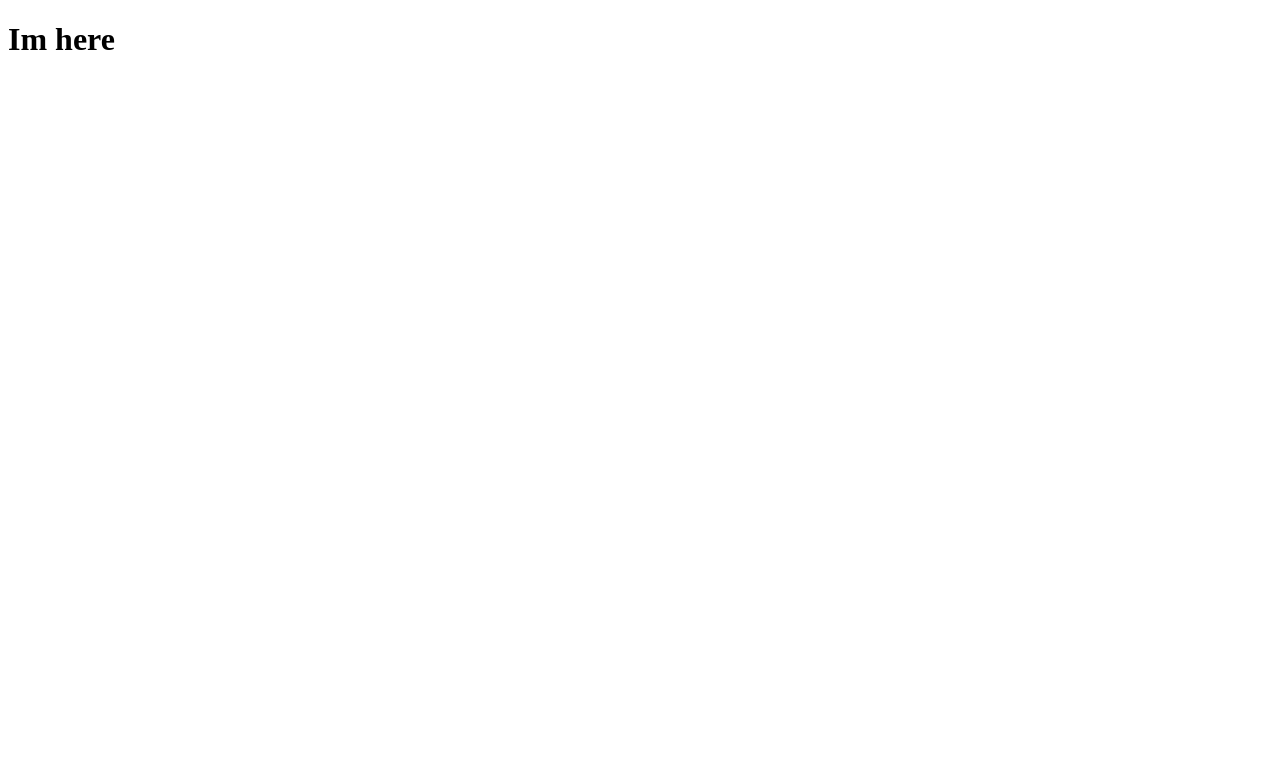
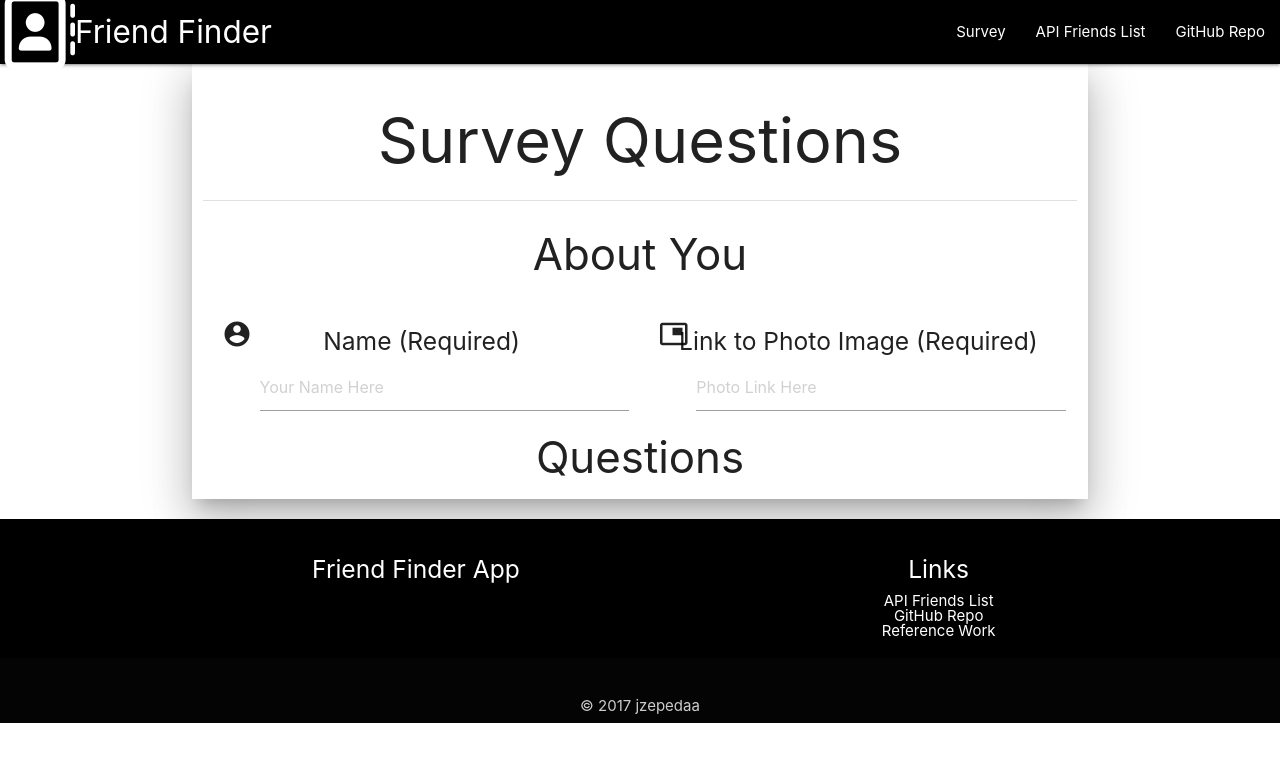
Before and after one commit to jzepedaa/friendFinder, a website: page app/public/survey.html in a window 1280 px wide. Drawn offline with nearby package versions, Linux system fonts and the light colour scheme.

Commit message:
added to survey file

```diff
--- a/app/public/survey.html
+++ b/app/public/survey.html
@@ -6,11 +6,91 @@
     <meta name="viewport" content="width=device-width, initial-scale=1.0">
     <meta http-equiv="X-UA-Compatible" content="ie=edge">
     <title>Survey</title>
+    <!-- Link to the jQuery Library -->
+    <script type="text/javascript" src="https://code.jquery.com/jquery-2.1.1.min.js"></script>
+
+    <!-- Including Font Awesome Icons -->
+    <script src="https://use.fontawesome.com/b38c8ed4c7.js"></script>
+
+    <!-- Link to reset stylesheet -->
+    <link rel="stylesheet" href="css/reset.css">
+
+    <!--Import Google Icon Font-->
+    <link href="https://fonts.googleapis.com/icon?family=Material+Icons" rel="stylesheet">
+
+    <!-- Compiled and minified Materialize CSS -->
+    <link rel="stylesheet" href="https://cdnjs.cloudflare.com/ajax/libs/materialize/0.98.0/css/materialize.min.css">
+
+    <!-- Compiled and minified Materialize JavaScript -->
+    <script src="https://cdnjs.cloudflare.com/ajax/libs/materialize/0.98.0/js/materialize.min.js"></script>
+
+    <link rel="stylesheet" href="css/style.css">
 </head>
 
 <body>
-
-    <H1>Im here</H1>
+    <header>
+        <nav>
+            <div class="nav-wrapper black accent-2">
+                <i class="fa fa-address-book-o fa-5x" aria-hidden="true" id=logo-icon></i>
+                <a href="./home.html" class="brand-logo" id="logo">Friend Finder</a>
+                <ul class="right hide-on-med-and-down" id="head-nav-links">
+                    <li><a href="./survey.html">Survey</a></li>
+                    <li><a href="/api/friends">API Friends List</a></li>
+                    <li><a href="https://github.com/jzepedaa/friendFinder">GitHub Repo</a></li>
+                </ul>
+            </div>
+        </nav>
+    </header>
+    <main>
+        <div class="container">
+            <div class="row">
+                <div class="col s12 z-depth-5 maincontainer">
+                    <div id="maincontainer-content">
+                        <h1>Survey Questions</h1>
+                        <div class="divider"></div>
+                        <h3>About You</h3>
+                        <div class="input-field col s6">
+                            <h5>Name (Required)</h5>
+                            <i class="material-icons prefix">account_circle</i>
+                            <input type="text" class="validate" placeholder="Your Name Here" id="userName">
+                        </div>
+                        <div class="input-field col s6">
+                            <h5>Link to Photo Image (Required)</h5>
+                            <i class="material-icons prefix">picture_in_picture</i>
+                            <input type="text" class="validate" placeholder="Photo Link Here" id="userPhoto">
+                        </div>
+                        <h3>Questions</h3>
+                    </div>
+                </div>
+            </div>
+        </div>
+    </main>
+    <footer class="page-footer black accent-2">
+        <div class="container">
+            <div class="row">
+                <div class="col l6 s12">
+                    <h5 class="white-text">Friend Finder App</h5>
+                </div>
+                <div class="col l4 offset-l2 s12">
+                    <h5 class="white-text">Links</h5>
+                    <ul>
+                        <li><a class="white-text text-lighten-3" href="/api/friends">API Friends List</a></li>
+                        <li><a class="white-text text-lighten-3" href="https://github.com/jzepedaa/friendFinder">GitHub
+                                Repo</a></li>
+                        <li><a class="white-text text-lighten-3" href="https://github.com/jzepedaa">Reference
+                                Work</a></li>
+                    </ul>
+                </div>
+            </div>
+        </div>
+        <div class="footer-copyright">
+            <div class="container">
+                <br>
+                <br>
+                © 2017 jzepedaa
+            </div>
+        </div>
+    </footer>
 
 </body>
 
```
